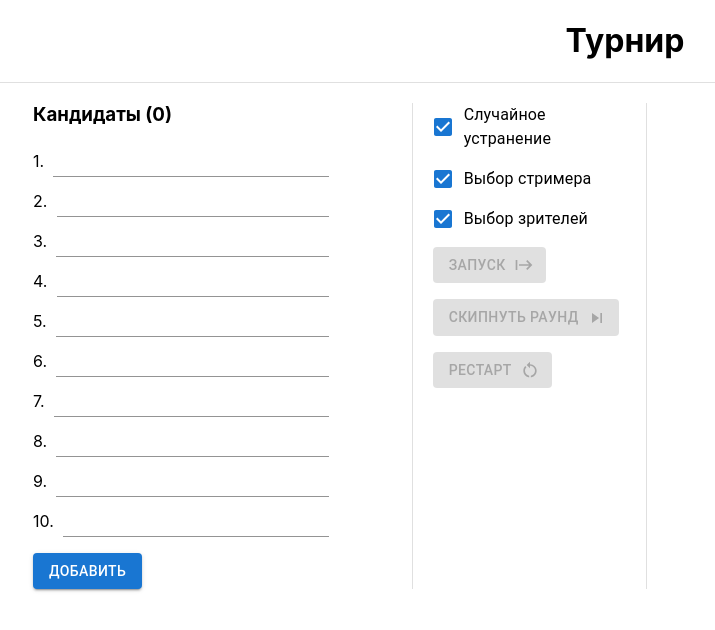
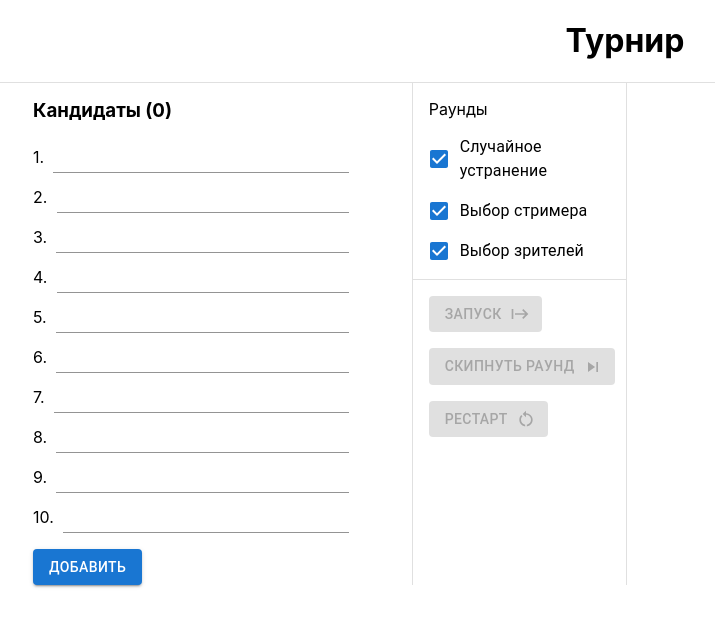
Before and after one commit to maximvl/turnir, a React (Create React App) app: page / in a window 1280 px wide. Shown: the top 630 px of the page, without its empty margins (15-730 px from the left). Built offline with nearby package versions, Linux system fonts and the light colour scheme.

Commit message:
Improve layout

```diff
--- a/src/router/TournirPage.tsx
+++ b/src/router/TournirPage.tsx
@@ -126,20 +126,13 @@ function TournirApp() {
 
   return (
     <QueryClientProvider client={queryClient}>
-      <div className="App" style={{ marginBottom: 20 }}>
+      <div className="App">
         <h1>Турнир</h1>
         <Divider />
       </div>
       <Grid container columnSpacing={0} border={0} columns={12}>
-        <Grid item xs={4} border={0}>
-          <Grid
-            container
-            columns={1}
-            border={0}
-            rowGap={2}
-            paddingLeft={6}
-            paddingRight={3}
-          >
+        <Grid item xs={4} border={0} paddingTop={2}>
+          <Grid container columns={1} border={0} rowGap={2} paddingLeft={6}>
             <Grid item xs={1} paddingLeft={0}>
               <ItemsList
                 items={items}
@@ -157,12 +150,16 @@ function TournirApp() {
             )}
           </Grid>
         </Grid>
-        <Divider orientation="vertical" flexItem style={{ marginRight: 20 }} />
-        <Grid item xs={2} border={0} paddingRight={0}>
-          <Grid container rowGap={2} alignItems="baseline">
+        <Divider orientation="vertical" flexItem />
+        <Grid item xs={2} border={0} paddingRight={0} paddingTop={2}>
+          <Grid container rowGap={2} alignItems="baseline" columns={1}>
+            <Grid item xs={1} paddingLeft={2}>
+              Раунды
+            </Grid>
+
             {allRounds.map((roundType, index) => {
               return (
-                <Grid item key={index}>
+                <Grid item key={index} xs={1} paddingLeft={2}>
                   <FormControlLabel
                     control={
                       <Checkbox
@@ -178,7 +175,11 @@ function TournirApp() {
               );
             })}
 
-            <Grid item>
+            <Grid item xs={1}>
+              <Divider style={{ width: "inherit" }} />
+            </Grid>
+
+            <Grid item paddingLeft={2}>
               <Button
                 variant="contained"
                 onClick={startTurnir}
@@ -192,7 +193,7 @@ function TournirApp() {
                 Запуск
               </Button>
             </Grid>
-            <Grid item width="inherit">
+            <Grid item paddingLeft={2}>
               <Button
                 variant="contained"
                 disabled={
@@ -205,7 +206,7 @@ function TournirApp() {
                 Скипнуть раунд
               </Button>
             </Grid>
-            <Grid item width="inherit">
+            <Grid item paddingLeft={2}>
               <Button
                 variant="contained"
                 color="error"
```
